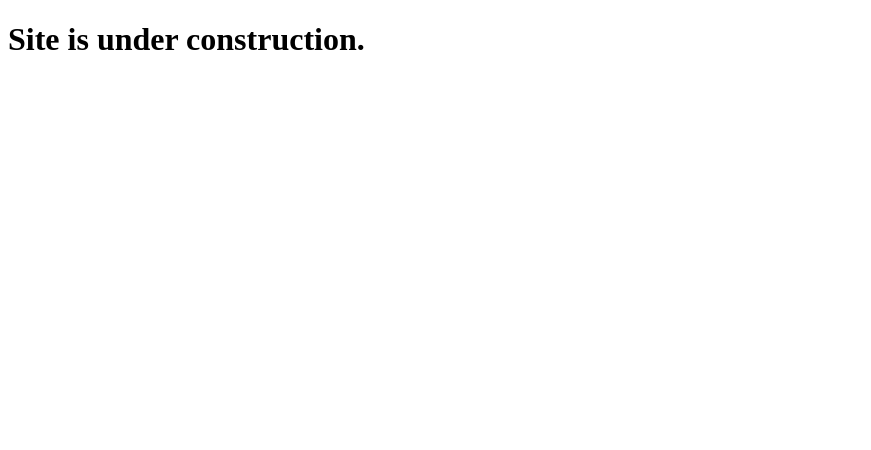
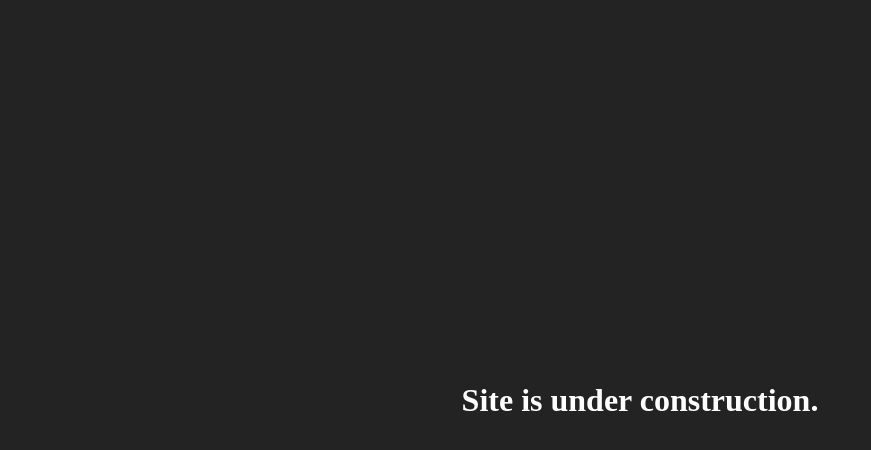
Before and after one commit to abarbermate/fsr-wc-frontend, a plain HTML site: page index.html in a window 1280 px wide. Shown: the whole page, without its empty margins (0-871 px from the left). Drawn offline with Linux system fonts and the light colour scheme.

Commit message:
Fix css import

```diff
--- a/index.html
+++ b/index.html
@@ -6,7 +6,7 @@
 	<meta http-equiv="X-UA-Compatible" content="IE=edge">
 	<meta name="viewport" content="width=device-width, initial-scale=1.0">
 	<title>FSR World Championship 2023</title>
-	<link href="style.css" />
+	<link rel="stylesheet" href="style.css">
 </head>
 
 <body>
```
